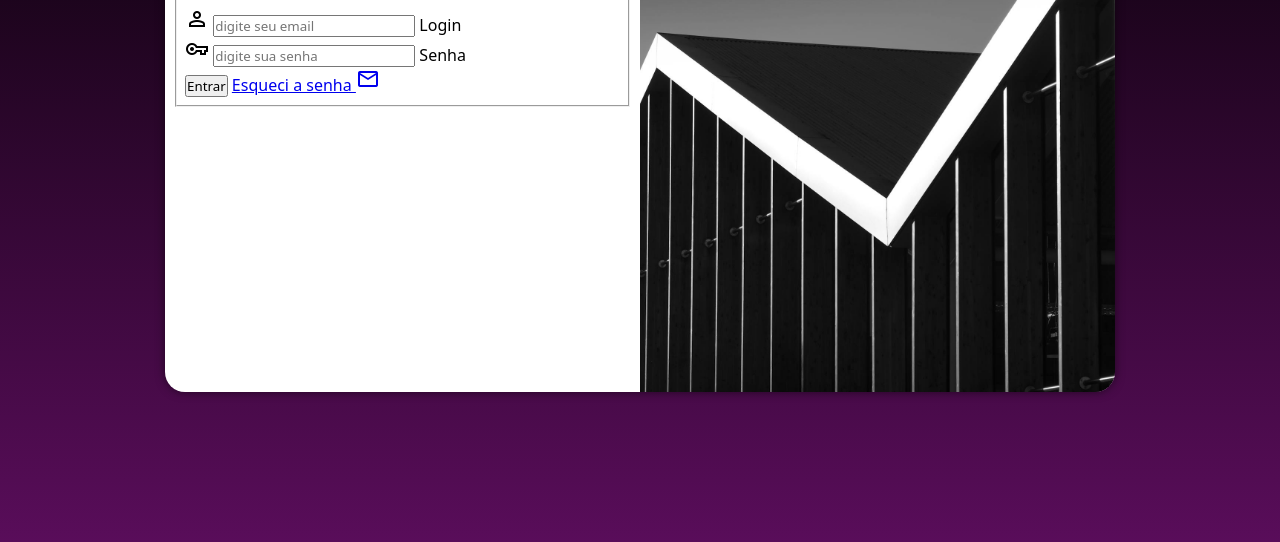
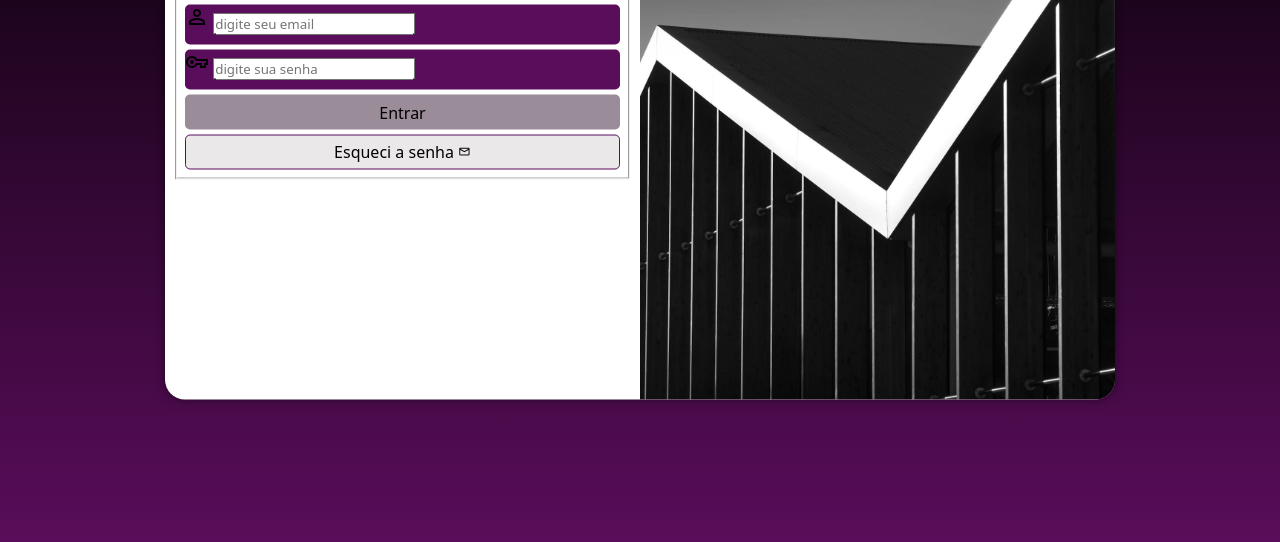
Before and after one commit to luisgui-alt/projeto-login, a plain HTML site: page index.html in a window 1280 px wide. Shown: the part 258-800 px from the top of the page. Drawn offline with nearby package versions, Linux system fonts and the light colour scheme.

Commit message:
configurações css para o formulário (incompleto)

```diff
--- a/estilos/style.css
+++ b/estilos/style.css
@@ -31,7 +31,7 @@ section#login {
     transform: translate(-50%, -50%);
 
     background-color: white;
-    height: 500px;
+    height: 515px;
     width: 250px;
     border-radius: 20px;
     overflow: hidden;
@@ -65,4 +65,57 @@ div#formulario > h1 {
 
 div#formulario > p {
     font-size: 0.8em;
+    text-align: justify;
 }
+
+form > div.campo {
+    background-color: #590d5a;
+    height: 40px;
+    border-radius: 5px;
+    margin: 5px 0px;
+}
+
+div.campo > label {
+    display: none;
+}
+
+form > input[type=submit] {
+    display: block;
+    font-size: 1em;
+    width: 100%;
+    height: 35px;
+    background-color: #9a8c98;
+    color: rgb(0, 0, 0);
+    border: none;
+    border-radius: 5px;
+    cursor: pointer;
+}
+
+form > input[type=submit]:hover {
+    background-color: #641d57;
+    color: white;
+}
+
+form > a.botao {
+    display: block;
+    text-align: center;
+    font-size: 1em;
+    width: 100%;
+    height: 35px;
+    margin-top: 5px;
+    padding-top: 5px;
+    border-radius: 5px;
+    background-color: #9a8c9833;
+    color: rgb(0, 0, 0);
+    border: 1px solid #590d5a ;
+    text-decoration: none;
+}
+
+form > a.botao:hover {
+    color: rgb(255, 255, 255);
+    background-color: #641d57;
+}
+
+form > a.botao > span {
+    font-size: 0.8em;
+}
--- a/index.html
+++ b/index.html
@@ -29,7 +29,7 @@
                             <label for="isenha">Senha</label>
                         </div>
                         <input type="submit" value="Entrar">
-                        <a href="esqueci.html">
+                        <a href="esqueci.html" class="botao">
                             Esqueci a senha <span class="material-symbols-outlined">mail</span>
                         </a>
                     </form>
```
